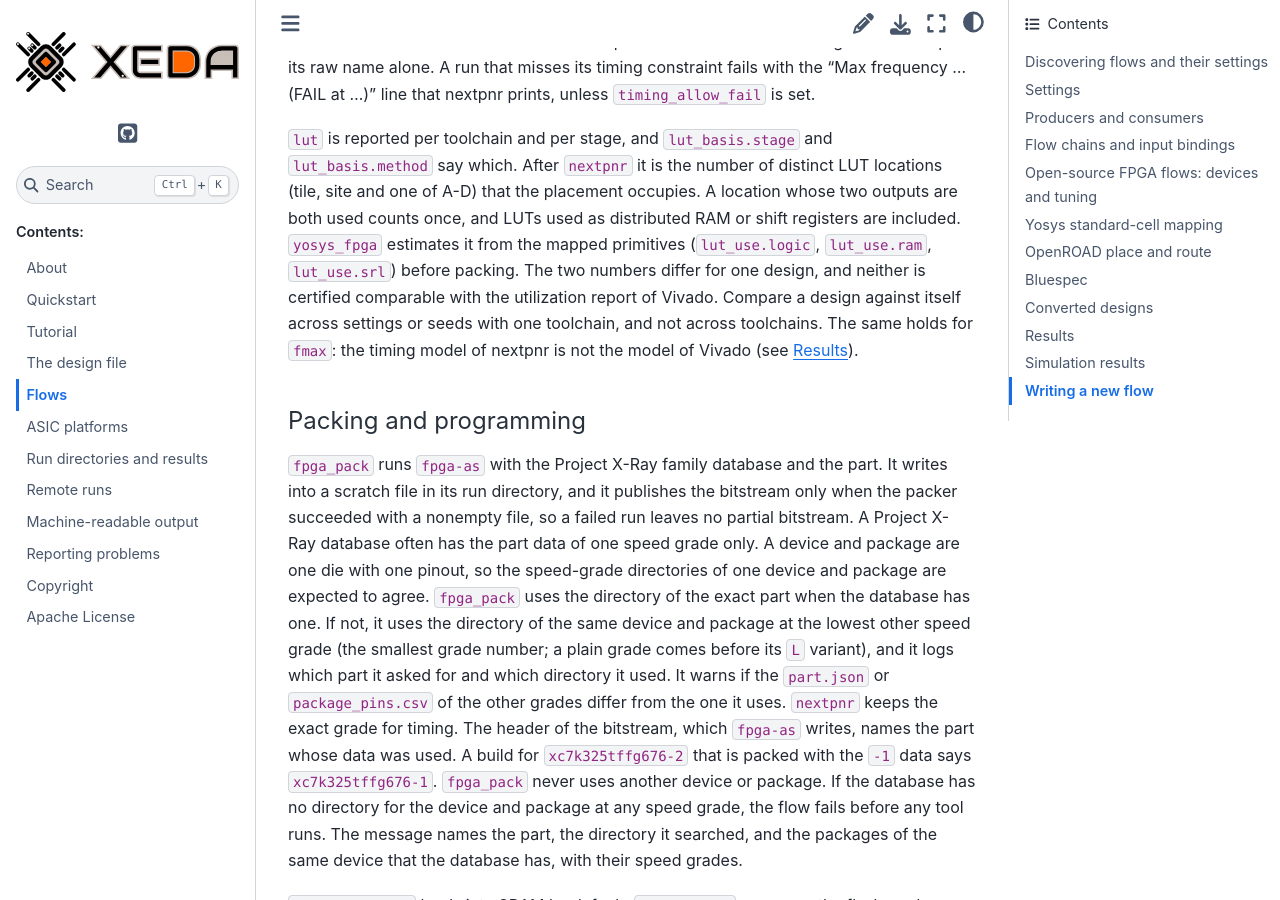
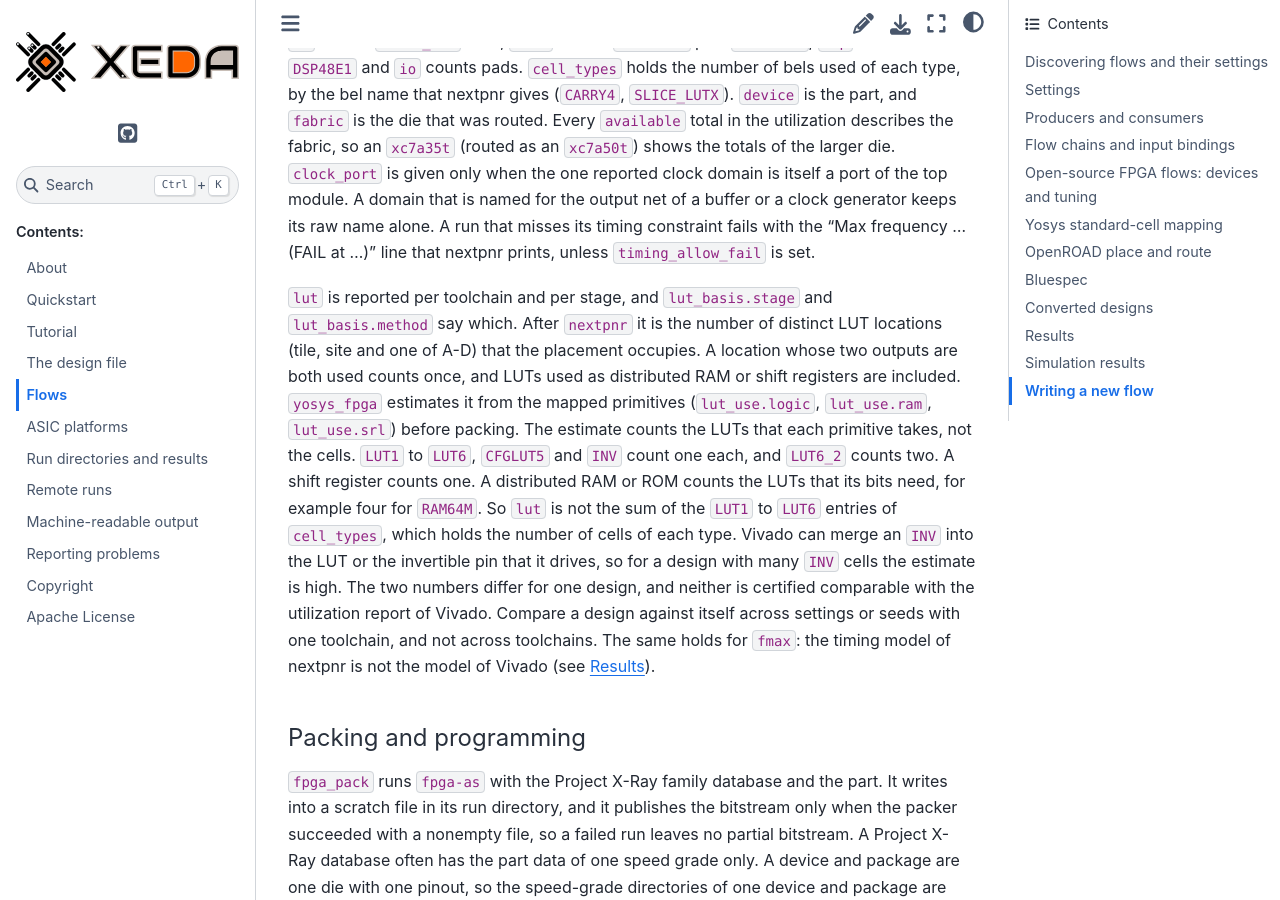
Before and after one commit to XedaHQ/xeda, a Sphinx documentation site: the page built from docs/flows.rst, in a window 1280 px wide and 900 px high, scrolled down 30278 px. Built offline with Sphinx 7.4.7 and the Sphinx Book theme 1.1.4, drawn with Linux system fonts in a browser that asks for light colours; some of the changed text lies outside the part shown.

Commit message:
Document what the yosys FPGA results count and which settings a run takes
The skill and the documentation now say:

- what the 7-series `lut` estimate of `yosys_fpga` counts (LUT6_2 as two, each INV as one,
  distributed RAM by its bits), so that it is not the sum of the LUT cells in `cell_types`;
- how to estimate a block that a larger design instantiates (`-noiopad`, `-noclkbuf`), and that
  no Yosys FPGA flow reports a delay;
- that `read_slang` always gets `--extern-modules` and `--best-effort-hierarchy`;
- that the `open_xc7` flow is removed and its `prjxray_db_dir` is now `prjxray_db`;
- which flows `-s flows.<flow>` can name, and that a file section of a flow that does not run
  is ignored;
- how a program makes sure that a request runs locally when `XEDA_REMOTE` is set.

```diff
--- a/docs/flows.rst
+++ b/docs/flows.rst
@@ -122,7 +122,12 @@
 ``-s flows.<flow>.<key>=<value>`` sets a setting of any flow in the run: the requested flow, or one
 of its producers. When ``nextpnr`` is the requested flow, ``-s flows.nextpnr.seed=2`` and
 ``-s seed=2`` are the same setting, and giving both different values is an error. A flow that is
-not part of the run is an error too, with a list of close matches.
+not part of the run is an error too, with a list of close matches. ``-s`` can also name a default
+producer of the requested flow that a source or a binding of the design displaces, and a converter
+that could feed it. Xeda checks those settings and then does not use them: it logs ``<flow> is not
+part of this run: its settings are unused``. So ``-s flows.bsc.<key>`` is accepted in a run of a
+design that has no Bluespec source. A design, target or project file can keep a ``flows.<flow>``
+section for any flow, and Xeda ignores the sections of the flows that do not run.
 
 A ``flows`` table maps flow names to mappings of settings, wherever it is written: in a design
 file, a target, a project file, on the command line or through the API. ``flows`` is a mapping,
@@ -1275,7 +1280,12 @@
 site and one of A-D) that the placement occupies. A location whose two outputs are both used counts
 once, and LUTs used as distributed RAM or shift registers are included. ``yosys_fpga`` estimates it
 from the mapped primitives (``lut_use.logic``, ``lut_use.ram``, ``lut_use.srl``) before packing.
-The two numbers differ for one design, and neither is certified comparable with the utilization
+The estimate counts the LUTs that each primitive takes, not the cells. ``LUT1`` to ``LUT6``,
+``CFGLUT5`` and ``INV`` count one each, and ``LUT6_2`` counts two. A shift register counts one. A
+distributed RAM or ROM counts the LUTs that its bits need, for example four for ``RAM64M``. So
+``lut`` is not the sum of the ``LUT1`` to ``LUT6`` entries of ``cell_types``, which holds the
+number of cells of each type. Vivado can merge an ``INV`` into the LUT or the invertible pin that it
+drives, so for a design with many ``INV`` cells the estimate is high. The two numbers differ for one design, and neither is certified comparable with the utilization
 report of Vivado. Compare a design against itself across settings or seeds with one toolchain, and
 not across toolchains. The same holds for ``fmax``: the timing model of nextpnr is not the model of
 Vivado (see :ref:`flow-results`).
@@ -1629,7 +1639,10 @@
 ``read_slang`` reads all their Verilog and SystemVerilog sources together, in design order, as
 OpenROAD-flow-scripts does. The sources are then one compilation. A module or a package that one
 file declares is known in all the others. ``read_systemverilog_flags`` apply to that command, and
-``read_verilog_flags`` do not apply to the Verilog sources it reads. The ``yosys_sim`` flow reads
+``read_verilog_flags`` do not apply to the Verilog sources it reads. The command always has
+``--extern-modules`` and ``--best-effort-hierarchy``. Xeda refuses these two flags in
+``read_systemverilog_flags``, and also the flags that the script sets itself (``--top``, ``-D``,
+``-I``, ``-G`` and ``--blackboxed-module``). The ``yosys_sim`` flow reads
 SystemVerilog with the built-in reader unless ``systemverilog`` says otherwise.
 
 When ``read_slang`` reads the design and its top module is not VHDL, the command also sets the
--- a/docs/remote.rst
+++ b/docs/remote.rst
@@ -11,7 +11,9 @@
     xeda run vivado_synth examples/vhdl/sqrt/sqrt.yaml --remote cluster
 
 ``HOST`` is any OpenSSH destination: an alias from ``~/.ssh/config``, ``user@host`` or
-``ssh://user@host:port``. The ``XEDA_REMOTE`` environment variable gives the same value. The host
+``ssh://user@host:port``. The ``XEDA_REMOTE`` environment variable gives the same value. When
+``XEDA_REMOTE`` is unset or empty, or ``--remote`` is empty, the request runs locally. A script that
+must run locally can unset the variable: ``env -u XEDA_REMOTE xeda run ...``. The host
 needs no Xeda. The first run installs it under one directory of the host (see `The first run`_).
 The results arrive in ``<run root>/@HOST/`` (see `The local mirror`_).
 
```
Also changed, not shown: src/xeda/data/agent/SKILL.md (+10 -1 lines), src/xeda/data/agent/references/fpga-flows.md (+10 -0 lines), src/xeda/data/agent/references/troubleshooting.md (+13 -1 lines), .claude/skills/xeda/SKILL.md, .claude/skills/xeda/references/fpga-flows.md, .claude/skills/xeda/references/troubleshooting.md.
